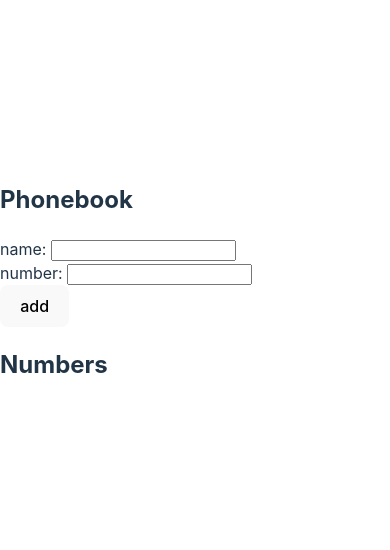
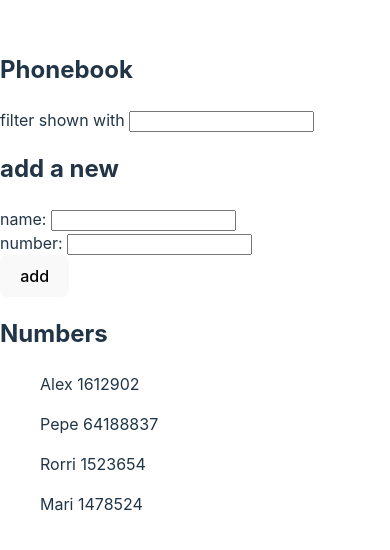
Before and after one commit to barbarred/fullstackopen, a React (Vite) app in the folder part2/phonebook/: page / in a window 390 px wide. Shown: the part 140-690 px from the top of the page. Built offline with nearby package versions, Linux system fonts and the light colour scheme.

Commit message:
exercise 2.9 step 4 phonebook done!

```diff
--- a/part2/phonebook/src/App.jsx
+++ b/part2/phonebook/src/App.jsx
@@ -2,10 +2,14 @@ import { useState } from 'react'
 
 const App = () => {
   const [persons, setPersons] = useState([
-    {}
+    {name: 'Alex', number: 1612902},
+    {name: 'Pepe', number: 64188837},
+    {name: 'Rorri', number: 1523654},
+    {name: 'Mari', number: 1478524},
   ])
   const [newName, setNewName] = useState('')
   const [newNumber, setNewNumber] = useState('')
+  const [newfilter, setFilter] = useState('')
 
 
   const handleChange = (event) => {
@@ -14,6 +18,11 @@ const App = () => {
   const handleChangeNumber = (event) => {
     setNewNumber(event.target.value)
   }
+  const handleFilter = (event) => {
+    setFilter(event.target.value)
+  }
+
+  const filterResult = persons.filter(person => person.name.toLowerCase().includes(newfilter.toLowerCase()))
 
   const addNumber = (event) => {
     event.preventDefault()
@@ -40,7 +49,13 @@ const App = () => {
   return (
     <div>
       <h2>Phonebook</h2>
+
+      <div>
+        filter shown with <input value={newfilter} onChange={handleFilter} />
+      </div>
       <form onSubmit={addNumber}>
+
+      <h2>add a new</h2>
         <div>
           name: <input value={newName} onChange={handleChange}/>
         </div>
@@ -55,7 +70,7 @@ const App = () => {
       <div>
         <ul>
           {
-            persons.map(person =>
+            filterResult.map(person =>
             <p key={Math.random()}>{person.name} {person.number}</p>
             )
           }
```
